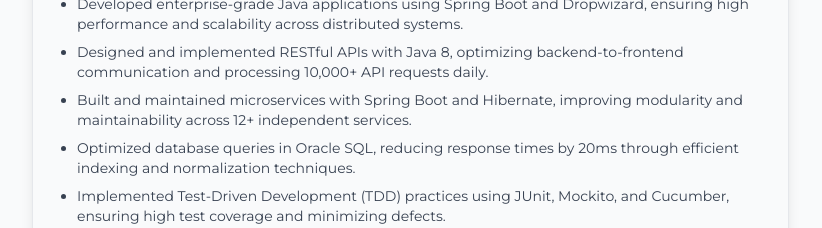
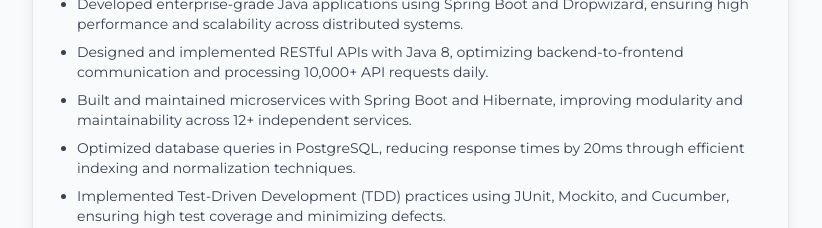
Before and after one commit to vignesh8ireddy/portfolio, a React (Vite) app: page / in a window 1280 px wide. Shown: the part 1600-1828 px from the top of the page, without its empty margins (16-838 px from the left). Built offline with nearby package versions, Linux system fonts and the light colour scheme.

Commit message:
Update Styles

```diff
--- a/src/components/ExperienceComponent.jsx
+++ b/src/components/ExperienceComponent.jsx
@@ -11,7 +11,7 @@
         "Developed enterprise-grade Java applications using Spring Boot and Dropwizard, ensuring high performance and scalability across distributed systems.",
         "Designed and implemented RESTful APIs with Java 8, optimizing backend-to-frontend communication and processing 10,000+ API requests daily.",
         "Built and maintained microservices with Spring Boot and Hibernate, improving modularity and maintainability across 12+ independent services.",
-        "Optimized database queries in Oracle SQL, reducing response times by 20ms through efficient indexing and normalization techniques.",
+        "Optimized database queries in PostgreSQL, reducing response times by 20ms through efficient indexing and normalization techniques.",
         "Implemented Test-Driven Development (TDD) practices using JUnit, Mockito, and Cucumber, ensuring high test coverage and minimizing defects.",
         "Developed automation scripts for UI testing with Selenium and WebDriverIO, improving test efficiency and reliability in an Agile development environment.",
         "Deployed cloud-native solutions on AWS (EC2, RDS) and integrated CI/CD pipelines using Jenkins, reducing deployment time from 2 hours to 30 minutes.",
```
